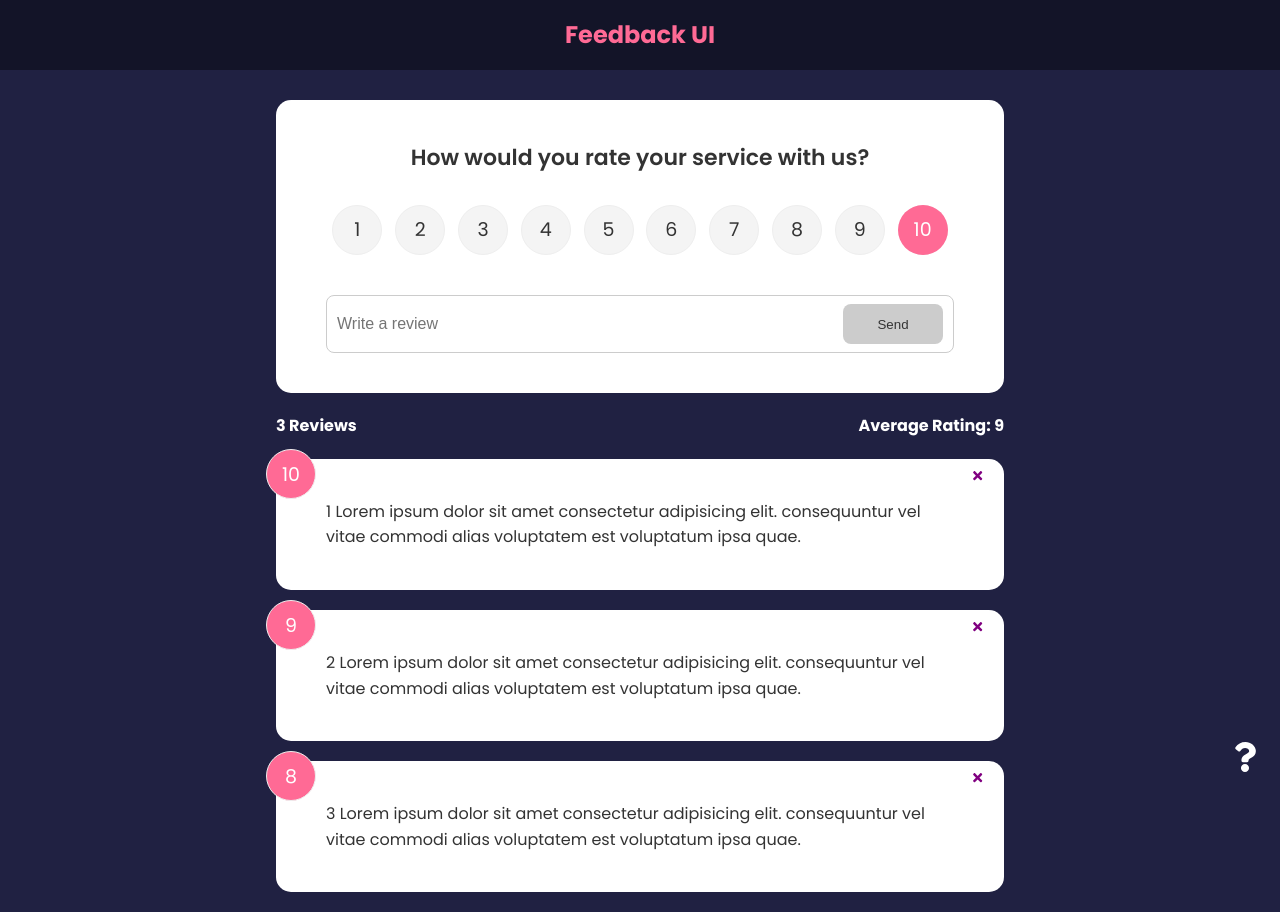
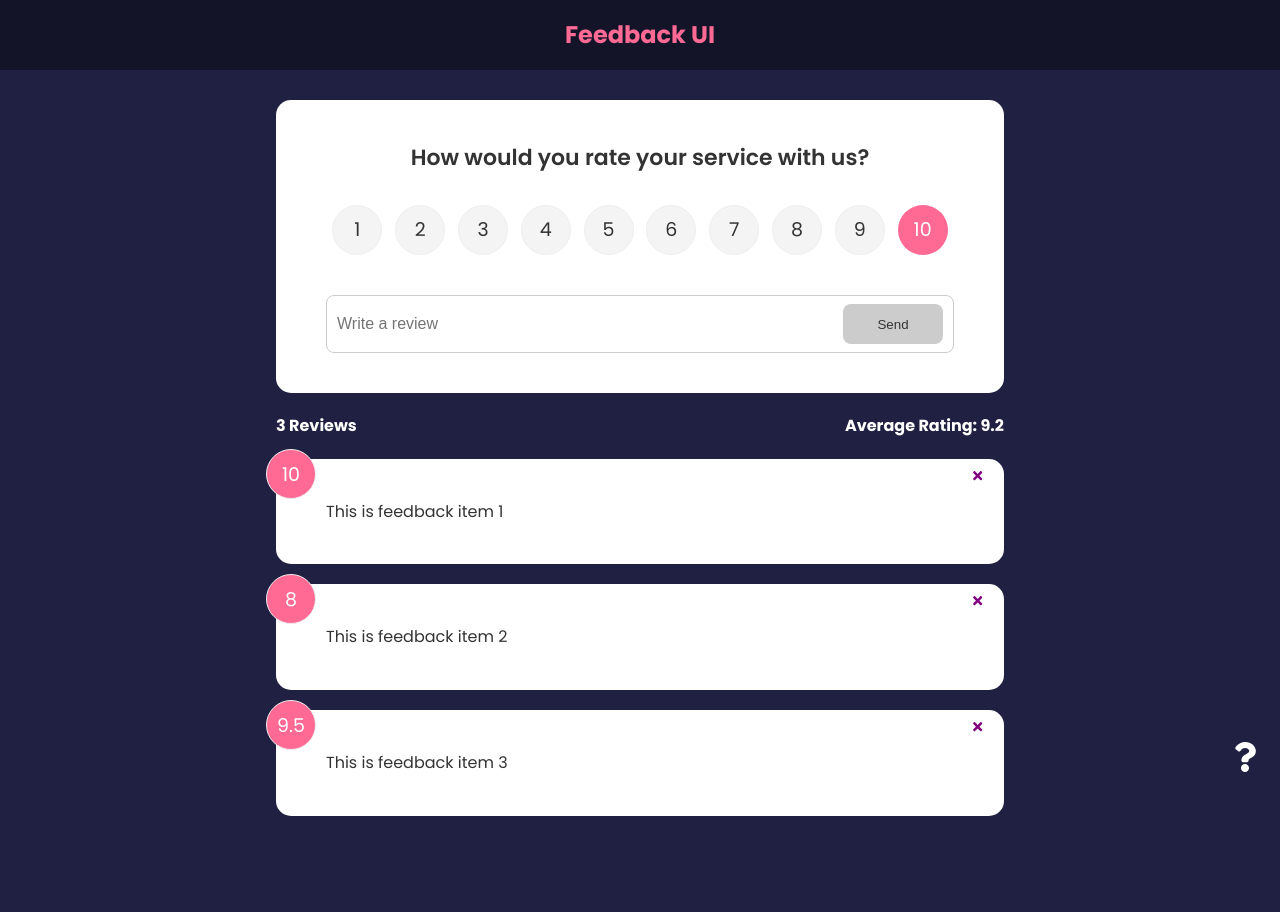
Before and after one commit to mabillama/react-feedback-UI, a React (Create React App) app: page / in a window 1280 px wide. After the commit the page ends 836 px from the top, so only its background shows below. Built offline with nearby package versions, Linux system fonts and the light colour scheme.

Commit message:
useContext added. App.js a lot leaner due to data manipulation being transfered to FeedbackContext.js

```diff
--- a/src/App.js
+++ b/src/App.js
@@ -1,30 +1,16 @@
-import { v4 as uuidv4 } from "uuid";
 import { BrowserRouter as Router, Route, Routes } from "react-router-dom";
-import { useState } from "react";
 
 import Header from "./components/Header";
-import FeedbackData from "./data/FeedbackData";
 import FeedbackList from "./components/FeedbackList";
 import FeedbackStats from "./components/FeedbackStats";
 import FeedbackForm from "./components/FeedbackForm";
 import AboutPage from "./pages/AboutPage";
+import { FeedbackProvider } from "./context/FeedbackContext";
 import AboutIconLink from "./components/AboutIconLink";
 
 function App() {
-  const [feedback, setFeedback] = useState(FeedbackData);
-
-  const addFeedback = (newFeedback) => {
-    newFeedback.id = uuidv4();
-    setFeedback([newFeedback, ...feedback]);
-  };
-
-  const deleteFeedback = (id) => {
-    if (window.confirm("Are you sure you want to delete?")) {
-      setFeedback(feedback.filter((item) => item.id !== id));
-    }
-  };
-
   return (
+    <FeedbackProvider>
       <Router>
         <Header />
         <div className="container">
@@ -34,12 +20,9 @@
               path="/"
               element={
                 <>
-                <FeedbackForm handleAdd={addFeedback} />
-                <FeedbackStats feedback={feedback} />
-                <FeedbackList
-                  feedback={feedback}
-                  handleDelete={deleteFeedback}
-                />
+                  <FeedbackForm />
+                  <FeedbackStats />
+                  <FeedbackList />
                 </>
               }
             />
@@ -48,6 +31,7 @@
           <AboutIconLink />
         </div>
       </Router>
+    </FeedbackProvider>
   );
 }
 
--- a/src/components/FeedbackForm.jsx
+++ b/src/components/FeedbackForm.jsx
@@ -1,14 +1,17 @@
-import { useState } from "react";
+import { useState, useContext } from "react";
 import React from "react";
 import Card from "./shared/Card";
 import Button from "./shared/Button";
 import RatingSelect from "./RatingSelect";
+import FeedbackContext from "../context/FeedbackContext";
 
-function FeedbackForm({ handleAdd }) {
+function FeedbackForm() {
   const [text, setText] = useState("");
   const [rating, setRating] = useState(10);
   const [btnDisabled, setBtnDisabled] = useState(true);
   const [message, setMessage] = useState("");
+
+  const { addFeedback } = useContext(FeedbackContext);
 
   const handleTextChange = (e) => {
     if (text === "") {
@@ -29,7 +32,7 @@
     e.preventDefault();
     if (text.trim().length > 10) {
       const newFeedback = { text, rating };
-      handleAdd(newFeedback);
+      addFeedback(newFeedback);
       setText("");
     }
   };
--- a/src/components/FeedbackItem.jsx
+++ b/src/components/FeedbackItem.jsx
@@ -1,12 +1,15 @@
 import { FaTimes } from "react-icons/fa";
+import { useContext } from "react";
 import Card from "./shared/Card";
 import PropTypes from "prop-types";
+import FeedbackContext from "../context/FeedbackContext";
 
-function FeedbackItem({ item, handleDelete }) {
+function FeedbackItem({ item }) {
+  const { deleteFeedback } = useContext(FeedbackContext);
   return (
     <Card>
       <div className="num-display">{item.rating}</div>
-      <button onClick={() => handleDelete(item.id)} className="close">
+      <button onClick={() => deleteFeedback(item.id)} className="close">
         <FaTimes color="purple" />
       </button>
 
--- a/src/components/FeedbackList.jsx
+++ b/src/components/FeedbackList.jsx
@@ -1,9 +1,11 @@
 import { motion, AnimatePresence } from "framer-motion";
-import React from "react";
+import { useContext } from "react";
 import FeedbackItem from "./FeedbackItem";
-import PropTypes from "prop-types";
+import FeedbackContext from "../context/FeedbackContext";
 
-function FeedbackList({ feedback, handleDelete }) {
+function FeedbackList() {
+  const { feedback } = useContext(FeedbackContext);
+
   if (!feedback || feedback.length === 0) {
     return <p>No feedback yet</p>;
   }
@@ -18,11 +20,7 @@
             animate={{ opacity: 1 }}
             exit={{ opacity: 0 }}
           >
-            <FeedbackItem
-              key={item.id}
-              item={item}
-              handleDelete={handleDelete}
-            />
+            <FeedbackItem key={item.id} item={item} />
           </motion.div>
         ))}
       </AnimatePresence>
@@ -38,14 +36,4 @@
   // );
 }
 
-FeedbackList.propTypes = {
-  feedback: PropTypes.arrayOf(
-    PropTypes.shape({
-      id: PropTypes.oneOfType([PropTypes.string, PropTypes.number]).isRequired,
-      text: PropTypes.string.isRequired,
-      rating: PropTypes.number.isRequired,
-    })
-  ),
-};
-
 export default FeedbackList;
--- a/src/components/FeedbackStats.jsx
+++ b/src/components/FeedbackStats.jsx
@@ -1,6 +1,10 @@
 import PropTypes from "prop-types";
+import { useContext } from "react";
+import FeedbackContext from "../context/FeedbackContext";
 
-function FeedbackStats({ feedback }) {
+function FeedbackStats() {
+  const { feedback } = useContext(FeedbackContext);
+
   // Calculate ratings average
   let average =
     feedback.reduce((acc, cur) => {
--- /dev/null
+++ b/src/context/FeedbackContext.js
@@ -0,0 +1,31 @@
+import { createContext, useState } from "react";
+import { v4 as uuidv4 } from "uuid";
+
+const FeedbackContext = createContext();
+
+export const FeedbackProvider = ({ children }) => {
+  const [feedback, setFeedback] = useState([
+    { id: 1, text: "This is feedback item 1", rating: 10 },
+    { id: 2, text: "This is feedback item 2", rating: 8 },
+    { id: 3, text: "This is feedback item 3", rating: 9.5 },
+  ]);
+
+  const deleteFeedback = (id) => {
+    if (window.confirm("Are you sure you want to delete?")) {
+      setFeedback(feedback.filter((item) => item.id !== id));
+    }
+  };
+
+  const addFeedback = (newFeedback) => {
+    newFeedback.id = uuidv4();
+    setFeedback([newFeedback, ...feedback]);
+  };
+
+  return (
+    <FeedbackContext.Provider value={{ feedback, deleteFeedback, addFeedback }}>
+      {children}
+    </FeedbackContext.Provider>
+  );
+};
+
+export default FeedbackContext;
```
Lines whose indentation alone changed are shown as unchanged.
